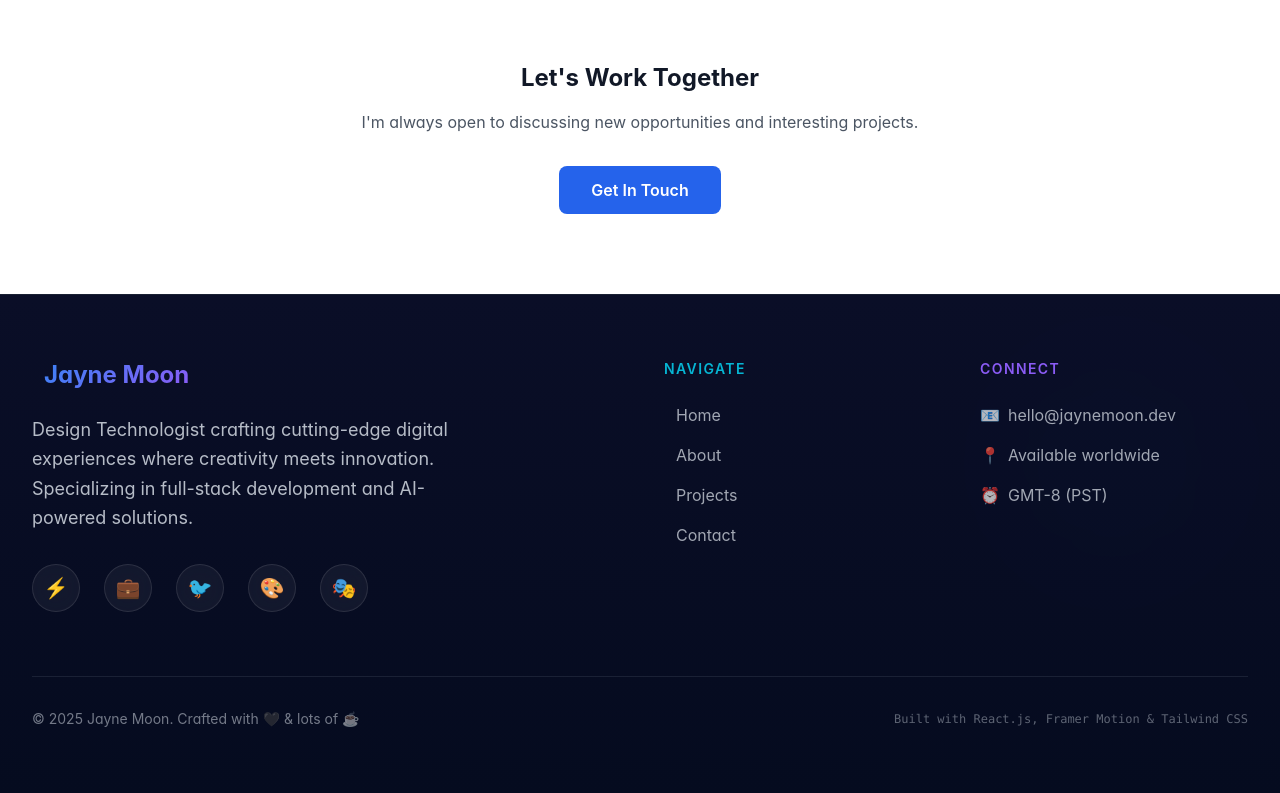
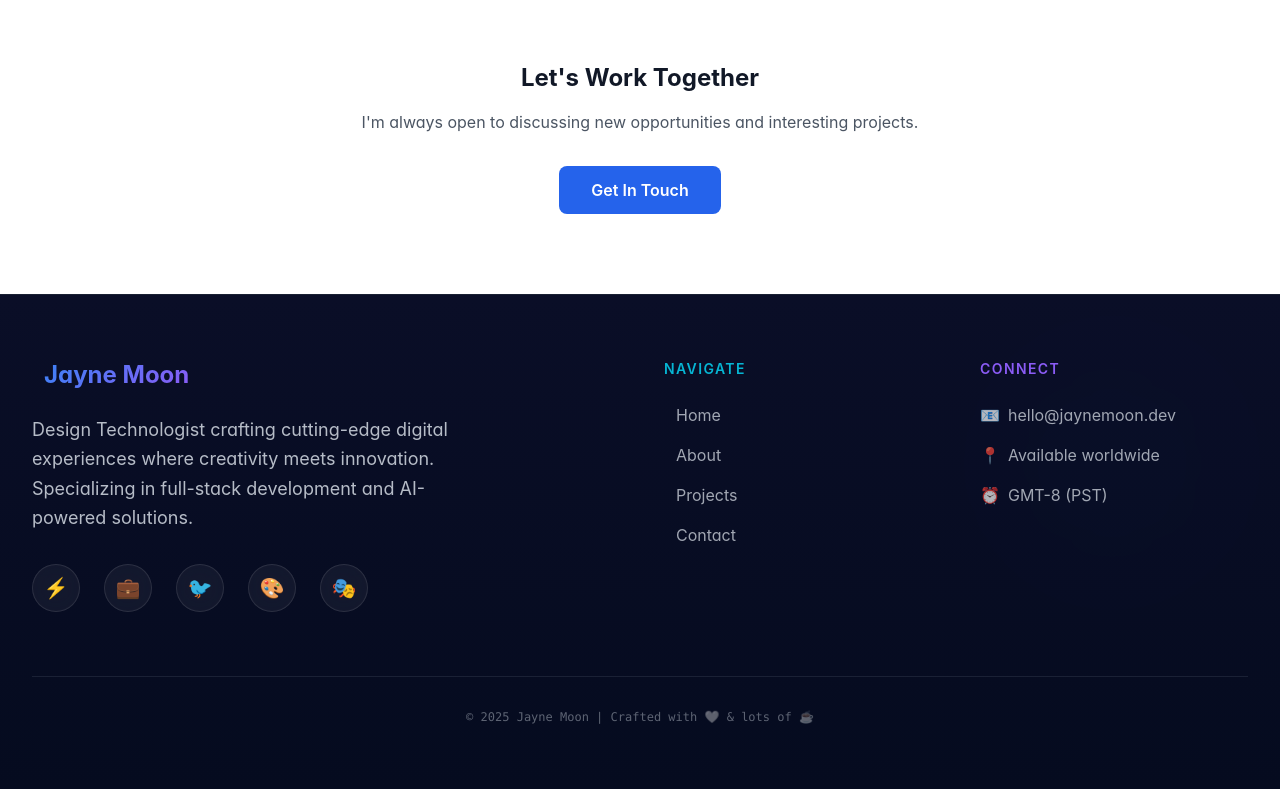
Before and after one commit to jaynemoon/jaynemoon, a React (Vite) app: page /about in a window 1280 px wide. Shown: the part 1736-2529 px from the top of the page. Built offline with nearby package versions, Linux system fonts and the light colour scheme.

Commit message:
adjustments to dark/light theme titles

```diff
--- a/src/components/Layout.tsx
+++ b/src/components/Layout.tsx
@@ -302,17 +302,14 @@ const Layout = () => {
           </div>
 
           <motion.div
-            className="border-t border-moon-accent-silver/10 mt-16 pt-8 flex flex-col md:flex-row justify-between items-center"
+            className="border-t border-moon-accent-silver/10 mt-16 pt-8 flex flex-col md:flex-row justify-center items-center"
             initial={{ opacity: 0 }}
             whileInView={{ opacity: 1 }}
             transition={{ duration: 0.8, delay: 0.4 }}
             viewport={{ once: true }}
           >
-            <p className="text-moon-light/50 text-sm mb-4 md:mb-0">
-              &copy; 2025 Jayne Moon. Crafted with 🖤 & lots of ☕️
-            </p>
             <div className="text-xs text-moon-light/40 font-mono">
-              Built with React.js, Framer Motion & Tailwind CSS
+               &copy; 2025 Jayne Moon | Crafted with 🤍 & lots of ☕️
             </div>
           </motion.div>
         </div>
--- a/src/pages/Home.tsx
+++ b/src/pages/Home.tsx
@@ -210,7 +210,8 @@ const Home = () => {
               </span>
             </motion.div>
             <h2 className="text-5xl md:text-7xl font-bold mb-6">
-              <span className="gradient-text">Creative</span> Portfolio
+              <span className="gradient-text">Creative</span>
+              <span className="text-gray-900 dark:text-moon-light transition-all duration-300"> Portfolio</span>
             </h2>
             <p className="text-xl text-gray-600 dark:text-moon-light/70 max-w-3xl mx-auto leading-relaxed">
               Explore innovative projects that push the boundaries of technology and design,
@@ -320,7 +321,8 @@ const Home = () => {
               </span>
             </motion.div>
             <h2 className="text-5xl md:text-7xl font-bold mb-6">
-              <span className="gradient-text">Digital</span> Constellation
+              <span className="gradient-text">Digital</span>
+              <span className="text-gray-900 dark:text-moon-light transition-all duration-300"> Constellation</span>
             </h2>
             <p className="text-xl text-gray-600 dark:text-moon-light/70 max-w-3xl mx-auto">
               Advanced technologies and frameworks powering innovative solutions across AI,
@@ -406,7 +408,7 @@ const Home = () => {
                   </span>
                   <h2 className="text-5xl md:text-6xl font-bold mb-6">
                     <span className="gradient-text">Design</span><br/>
-                    Technologist
+                    <span className="text-gray-900 dark:text-moon-light transition-all duration-300"> Technologist</span>
                   </h2>
                 </motion.div>
 
```
